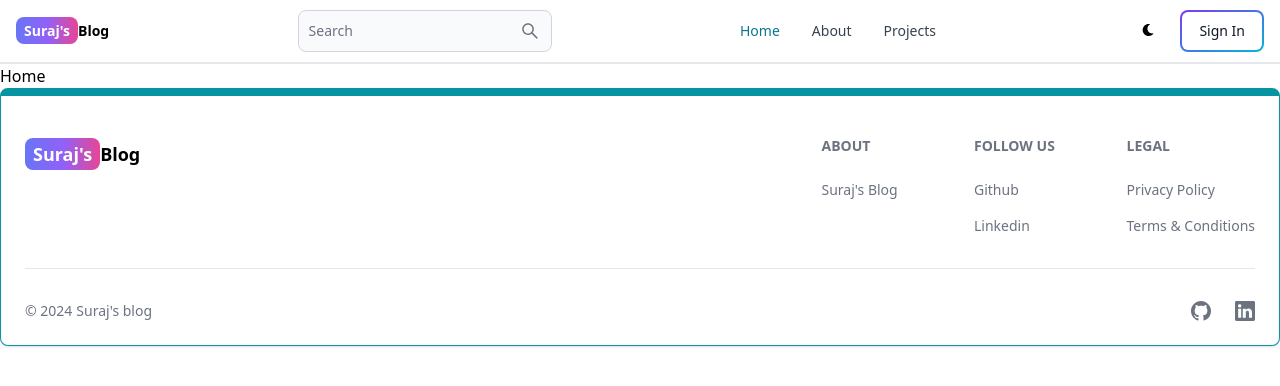
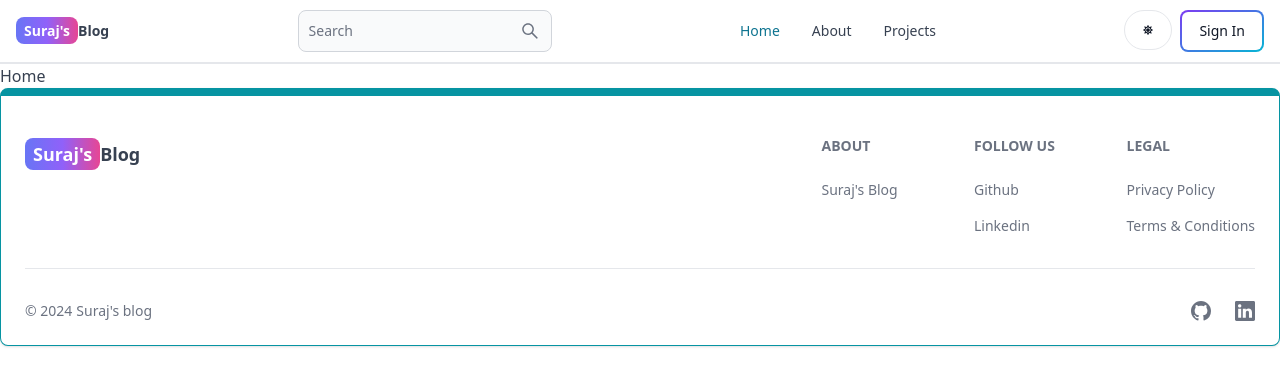
Before and after one commit to Surajaraikar/MERN-Blog, a React (Vite) app in the folder client/: page / in a window 1280 px wide. Shown: the top 386 px of the page. Built offline with nearby package versions, Linux system fonts and the light colour scheme; no server answers.

Commit message:
added dark mode

```diff
--- a/client/src/components/Header.jsx
+++ b/client/src/components/Header.jsx
@@ -1,13 +1,16 @@
 import React from "react";
 import { Link, useLocation } from "react-router-dom";
 import { AiOutlineSearch } from "react-icons/ai";
-import { FaMoon } from "react-icons/fa";
 import { Avatar, Button, Dropdown, Navbar, TextInput } from "flowbite-react";
-import { useSelector } from "react-redux";
+import { FaMoon, FaSun } from "react-icons/fa";
+import { useSelector, useDispatch } from "react-redux";
+import { toggleTheme } from "../redux/theme/themeSlice";
 
 const Header = () => {
   const path = useLocation().pathname;
+  const dispatch = useDispatch();
   const { currentUser } = useSelector((state) => state.user);
+  const { theme } = useSelector((state) => state.theme);
   return (
     <Navbar className="border-b-2">
       <Link
@@ -31,8 +34,13 @@
         <AiOutlineSearch />
       </Button>
       <div className="flex gap-2 md:order-2">
-        <Button className="w-12 h-10 hidden sm:inline" color="grey" pill>
-          <FaMoon />
+        <Button
+          className="w-12 h-10 hidden sm:inline"
+          color="gray"
+          pill
+          onClick={() => dispatch(toggleTheme())}
+        >
+          {theme === "light" ? <FaSun /> : <FaMoon />}
         </Button>
         {currentUser ? (
           <Dropdown
--- /dev/null
+++ b/client/src/components/ThemeProvider.jsx
@@ -0,0 +1,11 @@
+import { useSelector } from "react-redux";
+export default function ThemeProvider({ children }) {
+  const { theme } = useSelector((state) => state.theme);
+  return (
+    <div className={theme}>
+      <div className="bg-white text-gray-700 dark:text-gray-200 dark:bg-[rgb(16,23,42)] min-h-screen">
+        {children}
+      </div>
+    </div>
+  );
+}
--- a/client/src/main.jsx
+++ b/client/src/main.jsx
@@ -4,11 +4,14 @@
 import { Provider } from "react-redux";
 import { store, persistor } from "./redux/store.js";
 import { PersistGate } from "redux-persist/integration/react";
+import ThemeProvider from "./components/ThemeProvider.jsx";
 
 createRoot(document.getElementById("root")).render(
   <PersistGate persistor={persistor}>
     <Provider store={store}>
-      <App />
+      <ThemeProvider>
+        <App />
+      </ThemeProvider>
     </Provider>
   </PersistGate>
 );
--- a/client/src/redux/store.js
+++ b/client/src/redux/store.js
@@ -3,8 +3,11 @@
 import userReducer from './user/userSlice';
 import { persistReducer, persistStore } from 'redux-persist';
 import storage from 'redux-persist/lib/storage';
+import themeReducer from './theme/themeSlice';
+
 const rootReducer = combineReducers({
   user: userReducer,
+  theme: themeReducer,
 });
 
 const persistConfig = {
--- /dev/null
+++ b/client/src/redux/theme/themeSlice.js
@@ -0,0 +1,15 @@
+import {createSlice} from '@reduxjs/toolkit';
+const initialState = {
+    theme: 'light',
+};
+const themeSlice = createSlice({
+    name: 'theme',
+    initialState,
+    reducers: {
+        toggleTheme: (state) => {
+            state.theme = state.theme === 'light' ? 'dark' : 'light';
+        },
+        }
+});
+export const {toggleTheme} = themeSlice.actions;
+export default themeSlice.reducer;
```
